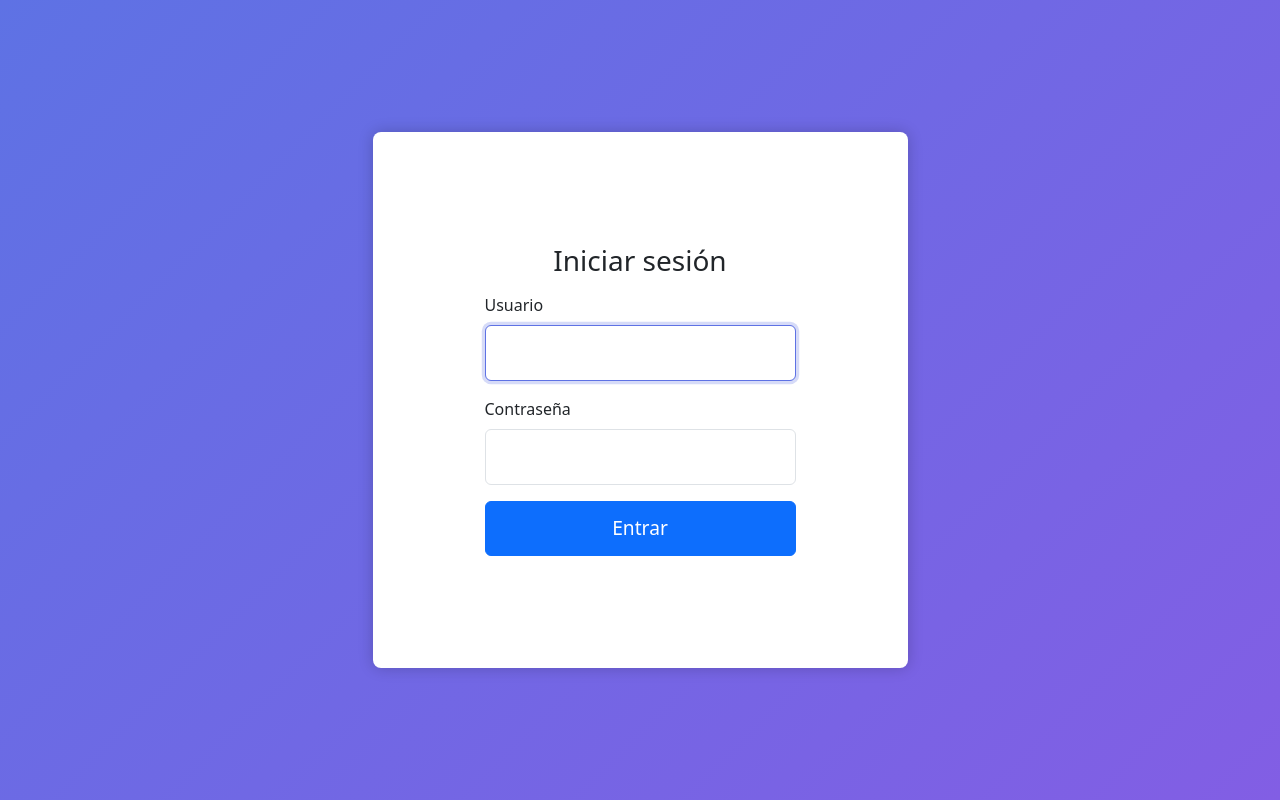
After one commit to ZAP-TFG/zap_automatice_web, a Flask app: page /login in a window 1280 px wide. The commit adds this page. Run offline with Flask 3, Linux system fonts and the light colour scheme; parts of the project's set-up code (start-up, migrations or seed data) failed here and were passed over.

Commit message:
Añadiendo login y correccion de lista->str por parte del chat

```diff
--- a/app.py
+++ b/app.py
@@ -1,7 +1,7 @@
 import os
 import json
 import logging
-from flask import Flask, render_template, request, jsonify
+from flask import Flask, render_template, request, jsonify,  redirect, url_for, session, flash
 from werkzeug.utils import secure_filename
 from flask_cors import CORS
 from datetime import datetime
@@ -17,6 +17,8 @@ from models import (
 )
 from forms import ScanForm, ChatForm
 from pruebas_langchain import graph_memory
+from flask_limiter import Limiter
+from flask_limiter.util import get_remote_address
 
 # Configuración de logging
 logging.basicConfig(
@@ -33,6 +35,7 @@ app.config['SECRET_KEY'] = os.urandom(32)
 app.config['SQLALCHEMY_DATABASE_URI'] = 'sqlite:///zap_data_base.db?journal_mode=WAL&timeout=30'
 app.config['SQLALCHEMY_TRACK_MODIFICATIONS'] = False
 
+
 # Configuración de CORS (restringido a dominios específicos)
 CORS(app, resources={r"/get_calendar_events": {"origins": "http://localhost"}})
 
@@ -40,6 +43,11 @@ CORS(app, resources={r"/get_calendar_events": {"origins": "http://localhost"}})
 db.init_app(app)
 migrate = Migrate(app, db)
 
+limiter = Limiter(
+    get_remote_address,
+    app=app,
+    default_limits=["200 per day", "50 per hour"]
+)
 # Constantes
 DATE_FORMAT = '%Y-%m-%dT%H:%M'
 
@@ -54,12 +62,57 @@ def add_security_headers(response):
     response.headers['X-Frame-Options'] = 'DENY'
     response.headers['Content-Security-Policy'] = "default-src * data: blob: filesystem: 'unsafe-inline' 'unsafe-eval'; img-src * data: blob:;"
     response.headers['X-XSS-Protection'] = '1; mode=block'
+    response.headers['Cache-Control'] = 'no-store, no-cache, must-revalidate, post-check=0, pre-check=0, max-age=0'
+    response.headers['Pragma'] = 'no-cache'
+    response.headers['Expires'] = '-1'
     return response
 
+USERNAME = os.getenv('APP_USERNAME', 'admin')
+PASSWORD_HASH = os.getenv('APP_PASSWORD', 'password')
 #### Rutas ####
+@app.route('/login', methods=['GET', 'POST'])
+@limiter.limit("5 per minute")  # Limitar a 5 intentos por minuto
+def login():
+    """
+    Página de inicio de sesión.
+    """
+    if request.method == 'POST':
+        username = request.form.get('username')
+        password = request.form.get('password')
+
+        if username == USERNAME and password == PASSWORD_HASH:
+            session['logged_in'] = True
+            flash('Inicio de sesión exitoso.', 'success')
+            return redirect(url_for('home'))
+        else:
+            flash('Usuario o contraseña incorrectos.', 'danger')
+            return render_template('login.html')
+
+    return render_template('login.html')
+
+@app.route('/logout')
+def logout():
+    """
+    Cierra la sesión del usuario.
+    """
+    session.pop('logged_in', None)
+    flash('Has cerrado sesión.', 'info')
+    return redirect(url_for('login'))
+
+# Decorador para proteger rutas
+def login_required(f):
+    from functools import wraps
+    @wraps(f)
+    def decorated_function(*args, **kwargs):
+        if not session.get('logged_in'):
+            flash('Por favor, inicia sesión para acceder a esta página.', 'warning')
+            return redirect(url_for('login'))
+        return f(*args, **kwargs)
+    return decorated_function
 
 @app.route('/')
 @app.route('/home', methods=['GET', 'POST'])
+@login_required
 def home():
     """
     Página principal que muestra estadísticas de escaneos y vulnerabilidades.
@@ -100,6 +153,7 @@ def home():
         return render_template('error.html', message="Error al cargar la página principal."), 500
 
 @app.route('/scan', methods=['GET', 'POST'])
+@login_required
 def scan():
     """
     Página para iniciar un escaneo.
@@ -108,6 +162,7 @@ def scan():
     return render_template('scan.html', form=form)
 
 @app.route('/calendar', methods=['GET'])
+@login_required
 def calendar():
     """
     Página del calendario de escaneos.
@@ -115,6 +170,7 @@ def calendar():
     return render_template('calendar.html')
 
 @app.route('/get_calendar_events', methods=['GET'])
+@login_required
 def get_calendar_events():
     """
     Obtiene los eventos del calendario (escaneos completados y programados).
@@ -168,6 +224,7 @@ def get_calendar_events():
         return jsonify({'error': 'Error al obtener eventos del calendario.'}), 500
 
 @app.route('/process_scan', methods=['POST'])
+@login_required
 def process_scan():
     """
     Procesa un escaneo (inmediato o programado).
@@ -228,6 +285,7 @@ def process_scan():
         return jsonify({'status': 'error', 'message': 'Error al procesar el escaneo.'}), 500
 
 @app.route('/chatBot', methods=['GET', 'POST'])
+@login_required
 def chatBot():
     """
     Página para interactuar con el chatbot.
@@ -236,6 +294,7 @@ def chatBot():
     return render_template('chatbot.html', form=form)
 
 @app.route('/context_chatgpt', methods=['POST'])
+@login_required
 def interact_with_gpt_context():
     """
     Interactúa con el chatbot basado en LangChain.
@@ -256,8 +315,13 @@ def interact_with_gpt_context():
 
         if not chatbot_reply:
             chatbot_reply = "Lo siento, no pude generar una respuesta."
+        print(chatbot_reply, type(chatbot_reply))
 
-        return jsonify({'reply': chatbot_reply})
+        if isinstance(chatbot_reply, list):
+            respuesta = "\n".join(str(part).strip() for part in chatbot_reply)
+            return jsonify({'reply': respuesta})
+        elif isinstance(chatbot_reply, str):
+            return jsonify({'reply': chatbot_reply})
     except Exception as e:
         logging.error(f"Error al interactuar con el chatbot: {e}")
         return jsonify({'error': 'Hubo un problema al procesar la solicitud.'}), 500
--- a/generate_report.py
+++ b/generate_report.py
@@ -302,7 +302,7 @@ def get_alertas(url):
             'solucion': datos['solucion'],
             'referencias':alert_references
         })
-        datos_alerta = [f"[VUL 0{cont}] {alert_name}", alert_count, datos['owasp'], alert_risk_spanish, "Detectada"]
+        datos_alerta = [f"[VUL 0{cont}] {alert_name}", alert_count, datos["owasp"], alert_risk_spanish, "Detectada"]
         agragar_datos_owasp_vulneravilidades_totales(datos_alerta[2])
         cont += 1
         agregar_alerta_tabla_6(doc, datos_alerta)
--- a/templates/base.html
+++ b/templates/base.html
@@ -27,7 +27,7 @@
                 </ul>
                 <ul class="navbar-nav">
                     <li class="nav-item">
-                        <a class="nav-link btn btn-light btn-sm" href="#" id="authButton">Login</a>
+                         <a href="{{ url_for('logout') }}" class="btn btn-outline-danger btn-sm">Cerrar sesión</a>
                     </li>
                 </ul>
             </div>
--- /dev/null
+++ b/templates/login.html
@@ -0,0 +1,53 @@
+<!-- templates/login.html -->
+<!DOCTYPE html>
+<html lang="es">
+<head>
+    <meta charset="UTF-8">
+    <title>Iniciar sesión</title>
+    <link href="https://cdn.jsdelivr.net/npm/bootstrap@5.3.0/dist/css/bootstrap.min.css" rel="stylesheet">
+    <style>
+        body {
+            background: linear-gradient(135deg, #5e72e4, #825ee4);
+        }
+        .login-container {
+            max-width: 1000px;
+            background: #fff;
+            padding: 7rem;
+            border-radius: 0.5rem;
+            box-shadow: 0 0 15px rgba(0, 0, 0, 0.2);
+        }
+        .form-control {
+            height: 3.5rem; /* Aumenta la altura de los campos */
+            font-size: 1.2rem; /* Aumenta el tamaño del texto */
+            padding: 0.75rem 1rem; /* Aumenta el relleno interno */
+        }
+        .form-control:focus {
+            border-color: #5e72e4;
+            box-shadow: 0 0 0 0.2rem rgba(94, 114, 228, .25);
+        }
+        .btn-primary {
+            font-size: 1.2rem; /* Aumenta el tamaño del texto del botón */
+            padding: 0.75rem; /* Aumenta el relleno del botón */
+        }
+    </style>
+</head>
+<body class="d-flex justify-content-center align-items-center vh-100">
+    <div class="login-container">
+        <h3 class="text-center mb-3">Iniciar sesión</h3>
+        {% if error %}
+            <div class="alert alert-danger text-center">{{ error }}</div>
+        {% endif %}
+        <form method="POST">
+            <div class="mb-3">
+                <label for="username" class="form-label">Usuario</label>
+                <input type="text" class="form-control" name="username" id="username" required autofocus>
+            </div>
+            <div class="mb-3">
+                <label for="password" class="form-label">Contraseña</label>
+                <input type="password" class="form-control" name="password" id="password" required>
+            </div>
+            <button type="submit" class="btn btn-primary w-100">Entrar</button>
+        </form>
+    </div>
+</body>
+</html>
```
Also changed, not shown: templates/error.html (added, +16 -0 lines).
